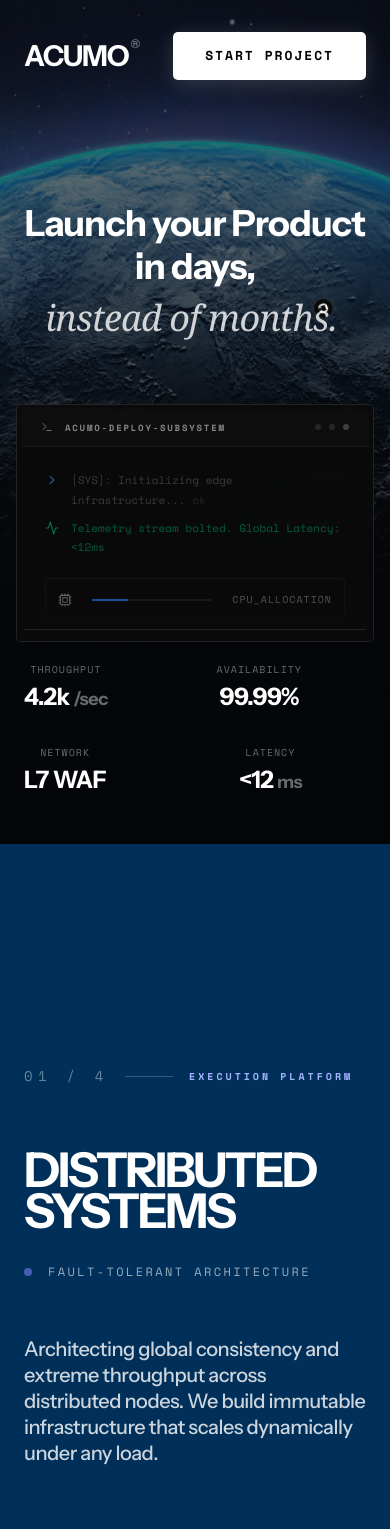
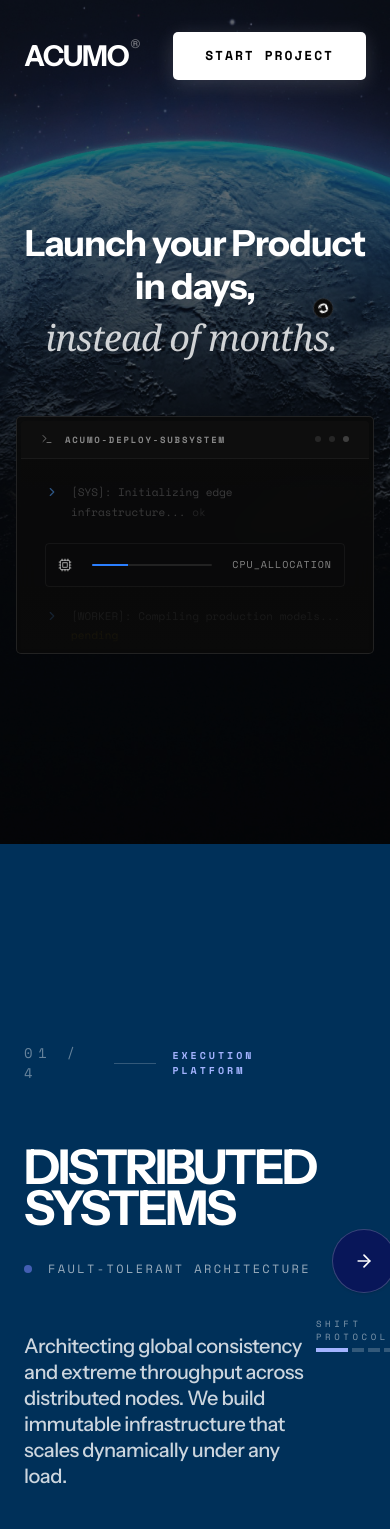
Before and after one commit to rafaykiyani135/acumo-website, a Next.js app: page / in a window 390 px wide. Shown: the top 1529 px of the page. Built offline with nearby package versions, Linux system fonts and the light colour scheme.

Commit message:
Removed metric & stats strip

```diff
--- a/app/components/CaseLog.tsx
+++ b/app/components/CaseLog.tsx
@@ -58,9 +58,9 @@ export default function CaseLog({ onOpenProject }: CaseLogProps) {
               <span className="text-white/60 text-xs tracking-[0.3em] uppercase leading-none font-semibold">Engineering Log</span>
             </div>
 
-            <h2 className="text-white font-sans text-[4.5rem] sm:text-[6.5rem] md:text-[8rem] font-black leading-[0.8] tracking-[-0.04em] uppercase">
+            <h2 className="text-white font-sans text-[clamp(3rem,12vw,8rem)] font-black leading-[0.8] tracking-[-0.04em] uppercase">
               CASE <br className="hidden sm:block" />
-              <span className="text-transparent italic font-serif font-light sm:ml-[4rem] md:ml-[6rem] lg:ml-[8rem] block" style={{ WebkitTextStroke: '2px rgba(255,255,255,0.9)' }}>
+              <span className="text-transparent italic font-serif font-light ml-[clamp(1rem,8vw,8rem)] block" style={{ WebkitTextStroke: '2px rgba(255,255,255,0.9)' }}>
                 STUDIES.
               </span>
             </h2>
--- a/app/components/Hero.tsx
+++ b/app/components/Hero.tsx
@@ -1,5 +1,5 @@
 import Image from "next/image";
-import { Terminal, Activity, ChevronRight, Cpu } from 'lucide-react';
+import { Terminal, ChevronRight, Cpu } from 'lucide-react';
 import { FaReact, FaPython, FaGithub, FaNodeJs, FaDocker, FaAws, FaFigma, FaLinux } from 'react-icons/fa';
 import { SiTypescript, SiNextdotjs } from 'react-icons/si';
 
@@ -18,7 +18,7 @@ const ICONS = [
 
 export default function Hero() {
   return (
-    <section className="relative min-h-[100vh] w-full bg-black overflow-hidden flex flex-col items-center justify-center font-sans">
+    <section className="relative min-h-[100svh] w-full bg-black overflow-hidden flex flex-col items-center justify-center font-sans pt-28 pb-20 md:pb-24 lg:py-20">
 
       {/* Background Image / Atmosphere Mask */}
       <div className="absolute inset-0 z-0 pointer-events-none bg-[radial-gradient(ellipse_at_bottom,_var(--tw-gradient-stops))] from-blue-900/30 via-black to-black">
@@ -92,7 +92,7 @@ export default function Hero() {
         </h1>
 
         {/* Floating Active Component Preview */}
-        <div className="mt-16 md:mt-20 w-full flex justify-center group z-30 relative perspective-[1000px]">
+        <div className="mt-14 md:mt-16 lg:mt-20 w-full flex justify-center group z-30 relative perspective-[1000px]">
           <div className="relative w-full max-w-xl bg-[#0a0a0a]/90 backdrop-blur-md border border-white/10 rounded-[5px] p-1 transform transition-all duration-[1s] ease-[cubic-bezier(0.16,1,0.3,1)] hover:scale-105 hover:-translate-y-4 hover:border-white/20">
 
             {/* Terminal Header */}
@@ -117,11 +117,6 @@ export default function Hero() {
                 <div className="flex items-start gap-3 opacity-50 group-hover:opacity-100 transition-opacity duration-500 delay-[0ms]">
                   <ChevronRight size={14} className="text-blue-400 mt-0.5 shrink-0" />
                   <span>[SYS]: Initializing edge infrastructure... <span className="text-white/20">ok</span></span>
-                </div>
-
-                <div className="flex items-start gap-3 opacity-50 group-hover:opacity-100 transition-opacity duration-500 delay-[200ms]">
-                  <Activity size={14} className="text-emerald-400 mt-0.5 shrink-0" />
-                  <span className="text-emerald-400/80">Telemetry stream bolted. Global Latency: &lt;12ms</span>
                 </div>
 
                 <div className="flex items-center gap-3 mt-3 mb-3 p-3 bg-white-[0.02] border border-white/5 rounded-[4px] group-hover:bg-white-[0.04] group-hover:border-white/10 transition-colors duration-1000">
@@ -159,33 +154,6 @@ export default function Hero() {
           </div>
         </div>
       </div>
-
-      {/* Embedded Widgets / Bottom Layout */}
-      <div className="absolute w-full bottom-0 left-0 z-10 pb-12 flex flex-col items-center">
-        <div className="relative w-full max-w-[1400px] mx-auto px-6 md:px-12">
-
-          {/* Metrics row rendered for dark backgrounds */}
-          <div className="flex flex-wrap justify-between items-center gap-8 text-white/60 max-w-[1000px] mx-auto pr-16 md:pr-0 border-t border-white/10 pt-8 mt-12">
-            <div className="flex flex-col items-center md:items-start gap-1">
-              <span className="font-mono uppercase tracking-widest text-[10px] text-white/40">Throughput</span>
-              <span className="text-2xl md:text-3xl font-extrabold text-white tracking-tight font-sans">4.2k <span className="text-white/40 text-lg">/sec</span></span>
-            </div>
-            <div className="flex flex-col items-center md:items-start gap-1">
-              <span className="font-mono uppercase tracking-widest text-[10px] text-white/40">Availability</span>
-              <span className="text-2xl md:text-3xl font-extrabold text-white tracking-tight font-sans">99.99%</span>
-            </div>
-            <div className="flex flex-col items-center md:items-start gap-1">
-              <span className="font-mono uppercase tracking-widest text-[10px] text-white/40">Network</span>
-              <span className="text-2xl md:text-3xl font-extrabold text-white tracking-tight font-sans">L7 WAF</span>
-            </div>
-            <div className="flex flex-col items-center md:items-start gap-1">
-              <span className="font-mono uppercase tracking-widest text-[10px] text-white/40">Latency</span>
-              <span className="text-2xl md:text-3xl font-extrabold text-white tracking-tight font-sans">&lt;12 <span className="text-white/40 text-lg">ms</span></span>
-            </div>
-          </div>
-
-        </div>
-      </div>
     </section>
   );
 }
--- a/app/components/InquiryForm.tsx
+++ b/app/components/InquiryForm.tsx
@@ -30,7 +30,7 @@ export default function InquiryForm() {
                  <span className="text-white/60 text-xs tracking-[0.3em] uppercase leading-none font-semibold">Transmission</span>
               </div>
 
-              <h2 className="text-white font-sans text-[4.5rem] md:text-[6rem] lg:text-[7.5rem] font-black leading-[0.8] tracking-[-0.04em] uppercase mb-10">
+              <h2 className="text-white font-sans text-[clamp(3rem,11vw,7.5rem)] font-black leading-[0.8] tracking-[-0.04em] uppercase mb-10">
                 START A <br />
                 <span className="text-transparent italic font-serif font-light block mt-3" style={{ WebkitTextStroke: '2px rgba(255,255,255,0.9)' }}>
                   PROJECT.
--- a/app/components/Services.tsx
+++ b/app/components/Services.tsx
@@ -41,7 +41,7 @@ export default function Services() {
   const currentService = services[activeIndex];
 
   return (
-    <section id="services" className="w-full min-h-screen bg-[#003059] text-white flex items-center relative overflow-hidden px-6 md:px-20 lg:px-32">
+    <section id="services" className="w-full min-h-screen bg-[#003059] text-white flex items-center relative overflow-hidden px-6 md:px-12 lg:px-20 xl:px-32 py-16 lg:py-0">
       {/* Background Graphic - subtle grid to maintain technical brand identity */}
       <div className="absolute inset-0 pointer-events-none opacity-[0.03]">
         <div className="absolute left-0 top-0 w-full h-full bg-grid"></div>
@@ -94,7 +94,7 @@ export default function Services() {
         </div>
       </div>
 
-      <div className="absolute bottom-12 right-12 md:bottom-24 md:right-24 z-20 flex flex-col items-end gap-6">
+      <div className="z-20 flex flex-col items-end gap-6 mt-12 lg:mt-0 lg:absolute lg:bottom-12 lg:right-12 xl:bottom-24 xl:right-24 ml-auto">
         <button
           onClick={nextService}
           className="group relative flex items-center justify-center w-16 h-16 md:w-20 md:h-20 border border-white/20 rounded-full hover:border-white transition-all duration-700 overflow-hidden cursor-pointer bg-[#081659] shadow-sm"
```
Also changed, not shown: 1 other file (tests, documents, lock files or other folders).
